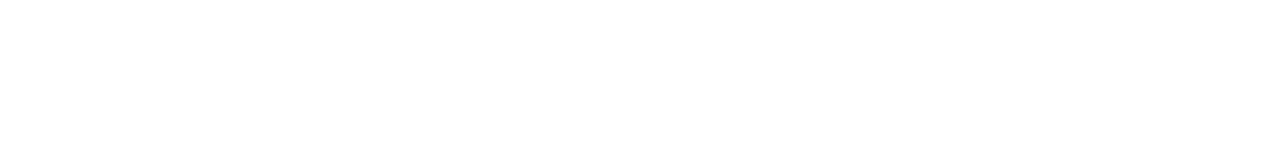
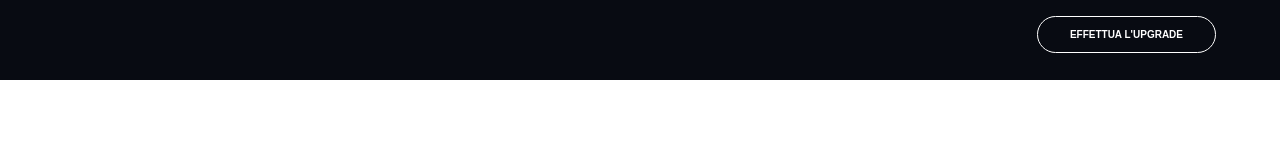
Before and after one commit to Francesco-Munafo/html-css-spotifyweb, a plain HTML site: page index.html in a window 1280 px wide. Drawn offline with Linux system fonts and the light colour scheme.

Commit message:
Add header

```diff
--- a/assets/css/style.css
+++ b/assets/css/style.css
@@ -14,11 +14,13 @@ body{
 
 ********************************************************/
 
+/* #region Utilities */
+
 
 :root{
     --sptf-main: rgba(20, 25, 34, 1);
     --sptf-dark: rgba(8, 11, 18, 1);
-    --sptf-darker: rgba(0, 0, 0, 1);
+    --sptf-darkest: rgba(0, 0, 0, 1);
     --sptf-light-dark: rgba(40, 40, 40, 1);
 
     --sptf-selection: rgba(173, 255, 47, 1);
@@ -26,3 +28,71 @@ body{
     --sptf-font-light-dark: rgba(120, 122, 127, 1);
     --sptf-font-light: rgba(255, 255, 255, 1);
 }
+
+
+.container{
+    max-width: 1152px;
+    width: 90%;
+    margin: auto;
+}
+
+.py-1{
+    padding: 1rem 0;
+}
+
+.row{
+    display: flex;
+    flex-wrap: wrap
+}
+
+.col-4{
+    width: calc(100% / 12 * 4);
+}
+
+.col-6{
+    width: calc(100% / 12 * 6);
+}
+
+.col-12{
+    width: 100%;
+}
+
+.d-flex{
+    display: flex;
+}
+
+.justify-content-end{
+    justify-content: flex-end;
+}
+
+.align-items-center{
+    align-items: center;
+}
+
+
+/* #endregion Utilities */
+
+/*******************************************************
+
+                        CONTENT
+
+********************************************************/
+/* #region Header */
+#site_header{
+    background-color: var(--sptf-dark);
+    height: 80px;
+}
+
+#site_header button{
+    border: 1px solid var(--sptf-font-light);
+    border-radius: 50px;
+    padding: 0.75rem 2rem;
+    background-color: transparent;
+    color: var(--sptf-font-light);
+    text-transform: uppercase;
+    font-size: 10px;
+    font-weight: 700;
+
+}
+
+/* #endregion Header */
--- a/index.html
+++ b/index.html
@@ -14,8 +14,13 @@
     </head>
     <body>
         <header id="site_header">
-            <div class="container"></div>
-
+            <div class="container ">
+                <div class="row justify-content-end align-items-center py-1">
+                    <button class="upgrade">
+                        Effettua l'upgrade
+                    </button>
+                </div>
+            </div>
         </header>
 
         <main id="site_main">
```
